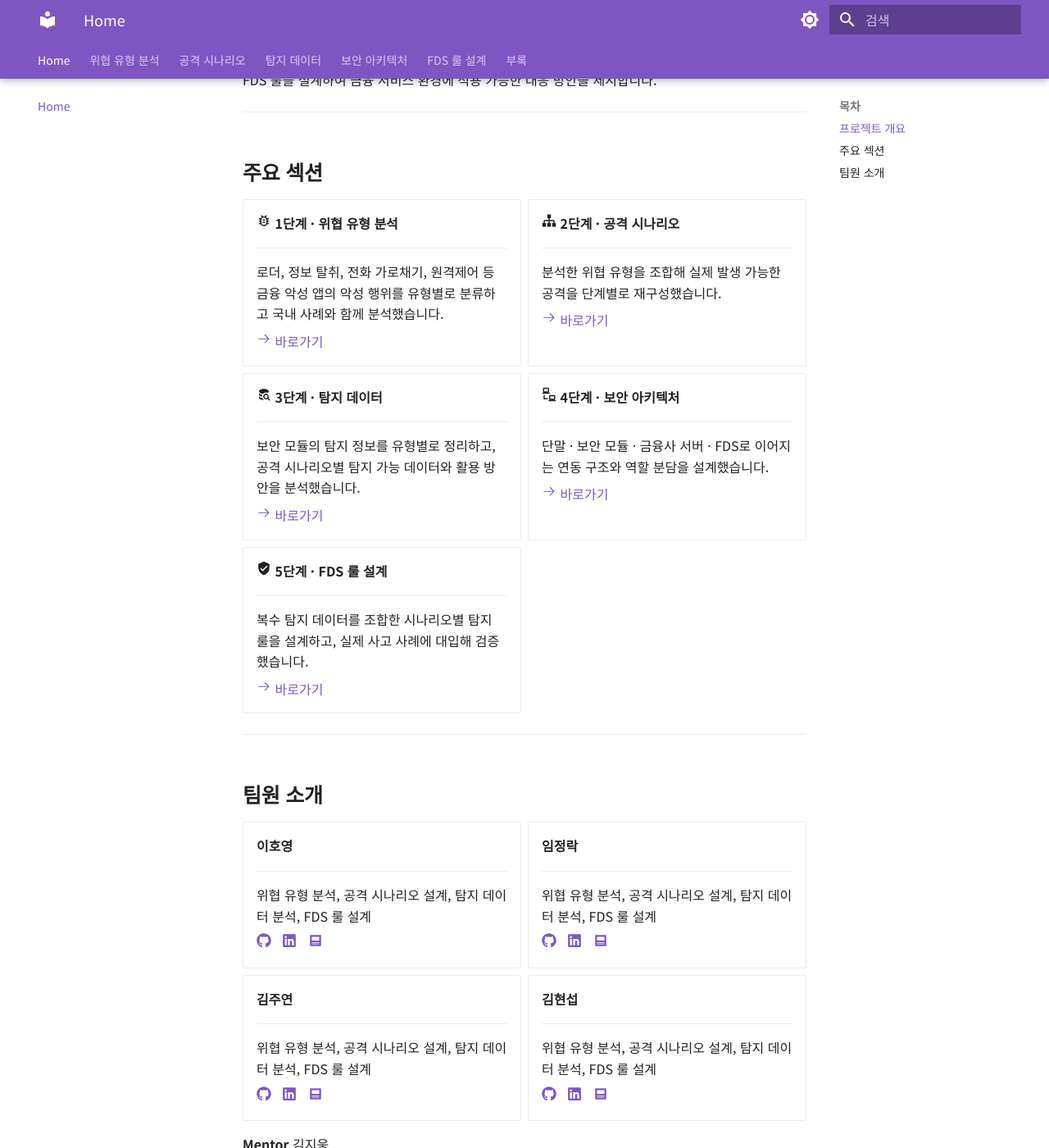
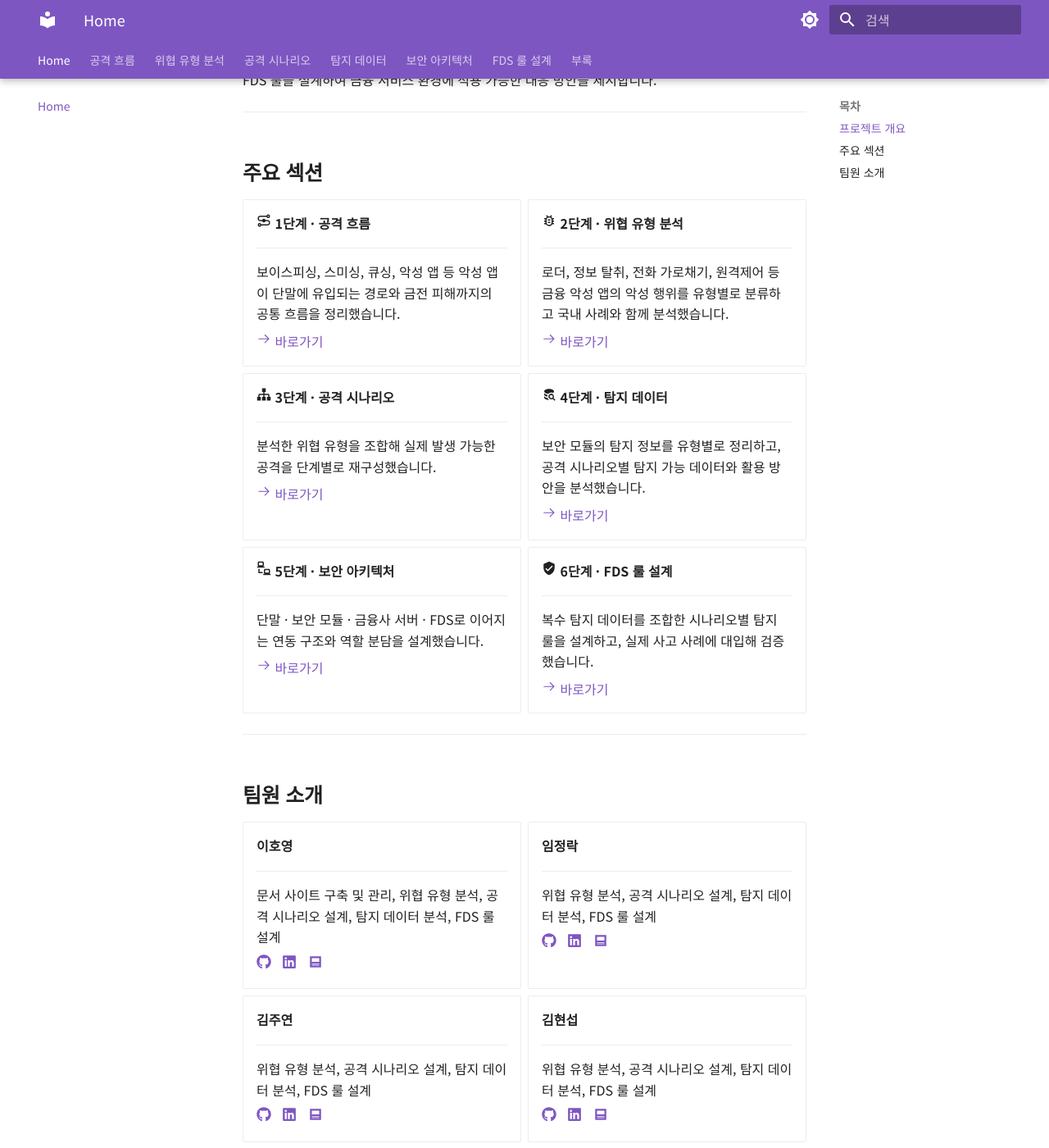
Before and after one commit to Rakkk-s/mobile-security-fds-docs, an MkDocs documentation site: the page built from docs/index.md, in a window 1280 px wide and 1400 px high, scrolled down 369 px. Shown: the whole window at 82% size. Built offline with MkDocs 1.6.1 and Material for MkDocs 9.7.7, drawn with Linux system fonts in a browser that asks for light colours.

Commit message:
refactor: 공격 흐름 섹션 추가 및 문서 구조 재정렬

```diff
--- a/docs/index.md
+++ b/docs/index.md
@@ -22,50 +22,59 @@
 
 <div class="grid cards" markdown>
 
--   :material-bug-outline: **1단계 · 위협 유형 분석**
+-   :material-transit-connection-variant: **1단계 · 공격 흐름**
+
+    ---
+
+    보이스피싱, 스미싱, 큐싱, 악성 앱 등
+    악성 앱이 단말에 유입되는 경로와 금전 피해까지의 공통 흐름을 정리했습니다.
+
+    [:octicons-arrow-right-24: 바로가기](./01-flow/overview.md)
+
+-   :material-bug-outline: **2단계 · 위협 유형 분석**
 
     ---
 
     로더, 정보 탈취, 전화 가로채기, 원격제어 등
     금융 악성 앱의 악성 행위를 유형별로 분류하고 국내 사례와 함께 분석했습니다.
 
-    [:octicons-arrow-right-24: 바로가기](./01-threat/overview.md)
+    [:octicons-arrow-right-24: 바로가기](./02-threat/overview.md)
 
--   :material-sitemap: **2단계 · 공격 시나리오**
+-   :material-sitemap: **3단계 · 공격 시나리오**
 
     ---
 
     분석한 위협 유형을 조합해
     실제 발생 가능한 공격을 단계별로 재구성했습니다.
 
-    [:octicons-arrow-right-24: 바로가기](./02-scenario/overview.md)
+    [:octicons-arrow-right-24: 바로가기](./03-scenario/overview.md)
 
--   :material-database-search: **3단계 · 탐지 데이터**
+-   :material-database-search: **4단계 · 탐지 데이터**
 
     ---
 
     보안 모듈의 탐지 정보를 유형별로 정리하고,
     공격 시나리오별 탐지 가능 데이터와 활용 방안을 분석했습니다.
 
-    [:octicons-arrow-right-24: 바로가기](./03-detection/overview.md)
+    [:octicons-arrow-right-24: 바로가기](./04-detection/overview.md)
 
--   :material-lan-connect: **4단계 · 보안 아키텍처**
+-   :material-lan-connect: **5단계 · 보안 아키텍처**
 
     ---
 
     단말 · 보안 모듈 · 금융사 서버 · FDS로 이어지는
     연동 구조와 역할 분담을 설계했습니다.
 
-    [:octicons-arrow-right-24: 바로가기](./04-architecture/module-integration.md)
+    [:octicons-arrow-right-24: 바로가기](./05-architecture/module-integration.md)
 
--   :material-shield-check: **5단계 · FDS 룰 설계**
+-   :material-shield-check: **6단계 · FDS 룰 설계**
 
     ---
 
     복수 탐지 데이터를 조합한 시나리오별 탐지 룰을 설계하고,
     실제 사고 사례에 대입해 검증했습니다.
 
-    [:octicons-arrow-right-24: 바로가기](./05-fds-rule/principles.md)
+    [:octicons-arrow-right-24: 바로가기](./06-fds-rule/principles.md)
 
 </div>
 
@@ -79,7 +88,7 @@
 
     ---
 
-    위협 유형 분석, 공격 시나리오 설계, 탐지 데이터 분석, FDS 룰 설계
+    문서 사이트 구축 및 관리, 위협 유형 분석, 공격 시나리오 설계, 탐지 데이터 분석, FDS 룰 설계
 
     [:fontawesome-brands-github:](https://github.com/lhywk)
     &nbsp;
--- a/mkdocs.yml
+++ b/mkdocs.yml
@@ -83,35 +83,41 @@ extra_css:
 
 nav:
   - Home: index.md
+  - 공격 흐름:
+      - "공격 흐름 개요": 01-flow/overview.md
+      - "보이스피싱": 01-flow/entry-01-voicephishing.md
+      - "스미싱": 01-flow/entry-02-smishing.md
+      - "큐싱": 01-flow/entry-03-qshing.md
+      - "악성 앱": 01-flow/entry-04-malapp.md
   - 위협 유형 분석:
-      - "위협 분석 개요": 01-threat/overview.md
-      - "로더·드로퍼·다운로더형": 01-threat/type-01-loader.md
-      - "개인·단말정보 탈취형": 01-threat/type-02-deviceinfo.md
-      - "금융·인증정보 탈취형": 01-threat/type-03-credential.md
-      - "통화·문자 제어형": 01-threat/type-04-callcontrol.md
-      - "원격제어·화면감시형": 01-threat/type-05-remotecontrol.md
+      - "위협 분석 개요": 02-threat/overview.md
+      - "로더·드로퍼·다운로더형": 02-threat/type-01-loader.md
+      - "개인·단말정보 탈취형": 02-threat/type-02-deviceinfo.md
+      - "금융·인증정보 탈취형": 02-threat/type-03-credential.md
+      - "통화·문자 제어형": 02-threat/type-04-callcontrol.md
+      - "원격제어·화면감시형": 02-threat/type-05-remotecontrol.md
   - 공격 시나리오:
-      - "시나리오 구성": 02-scenario/overview.md
-      - "카드사 부정결제 취소": 02-scenario/scenario-01-card-cancel.md
-      - "기관 사칭 전화 가로채기": 02-scenario/scenario-02-forcecall.md
-      - "대출 사칭 원격제어": 02-scenario/scenario-03-remotecontrol.md
-      - "NFC 릴레이 결제": 02-scenario/scenario-04-nfc-relay.md
+      - "시나리오 구성": 03-scenario/overview.md
+      - "카드사 부정결제 취소": 03-scenario/scenario-01-card-cancel.md
+      - "기관 사칭 전화 가로채기": 03-scenario/scenario-02-forcecall.md
+      - "대출 사칭 원격제어": 03-scenario/scenario-03-remotecontrol.md
+      - "NFC 릴레이 결제": 03-scenario/scenario-04-nfc-relay.md
   - 탐지 데이터:
-      - "탐지 데이터 개요": 03-detection/overview.md
-      - "단말수집정보 (deviceInfo)": 03-detection/api-01-deviceinfo.md
-      - "악성코드 탐지정보 (antivirus)": 03-detection/api-02-antivirus.md
-      - "원격제어·루팅 탐지정보 (rootcheck)": 03-detection/api-03-rootcheck.md
-      - "단말위협정보 (mobileDeviceThreatInfo)": 03-detection/api-04-threatinfo.md
-      - "탐지 데이터 분포 분석": 03-detection/dataset-analysis.md
-      - "수집 한계와 대체 신호": 03-detection/limitations.md
+      - "탐지 데이터 개요": 04-detection/overview.md
+      - "단말수집정보 (deviceInfo)": 04-detection/api-01-deviceinfo.md
+      - "악성코드 탐지정보 (antivirus)": 04-detection/api-02-antivirus.md
+      - "원격제어·루팅 탐지정보 (rootcheck)": 04-detection/api-03-rootcheck.md
+      - "단말위협정보 (mobileDeviceThreatInfo)": 04-detection/api-04-threatinfo.md
+      - "탐지 데이터 분포 분석": 04-detection/dataset-analysis.md
+      - "수집 한계와 대체 신호": 04-detection/limitations.md
   - 보안 아키텍처:
-      - "모듈 연동 구조": 04-architecture/module-integration.md
-      - "데이터 흐름과 역할 분담": 04-architecture/data-flow.md
+      - "모듈 연동 구조": 05-architecture/module-integration.md
+      - "데이터 흐름과 역할 분담": 05-architecture/data-flow.md
   - FDS 룰 설계:
-      - "룰 설계 원칙": 05-fds-rule/principles.md
-      - "룰 정의서": 05-fds-rule/rule-catalog.md
-      - "시나리오 ↔ 룰 매핑": 05-fds-rule/scenario-mapping.md
-      - "룰 검증": 05-fds-rule/validation.md
+      - "룰 설계 원칙": 06-fds-rule/principles.md
+      - "룰 정의서": 06-fds-rule/rule-catalog.md
+      - "시나리오 ↔ 룰 매핑": 06-fds-rule/scenario-mapping.md
+      - "룰 검증": 06-fds-rule/validation.md
   - 부록:
       - "용어 정리": 99-appendix/glossary.md
       - "참고 자료": 99-appendix/references.md
```
